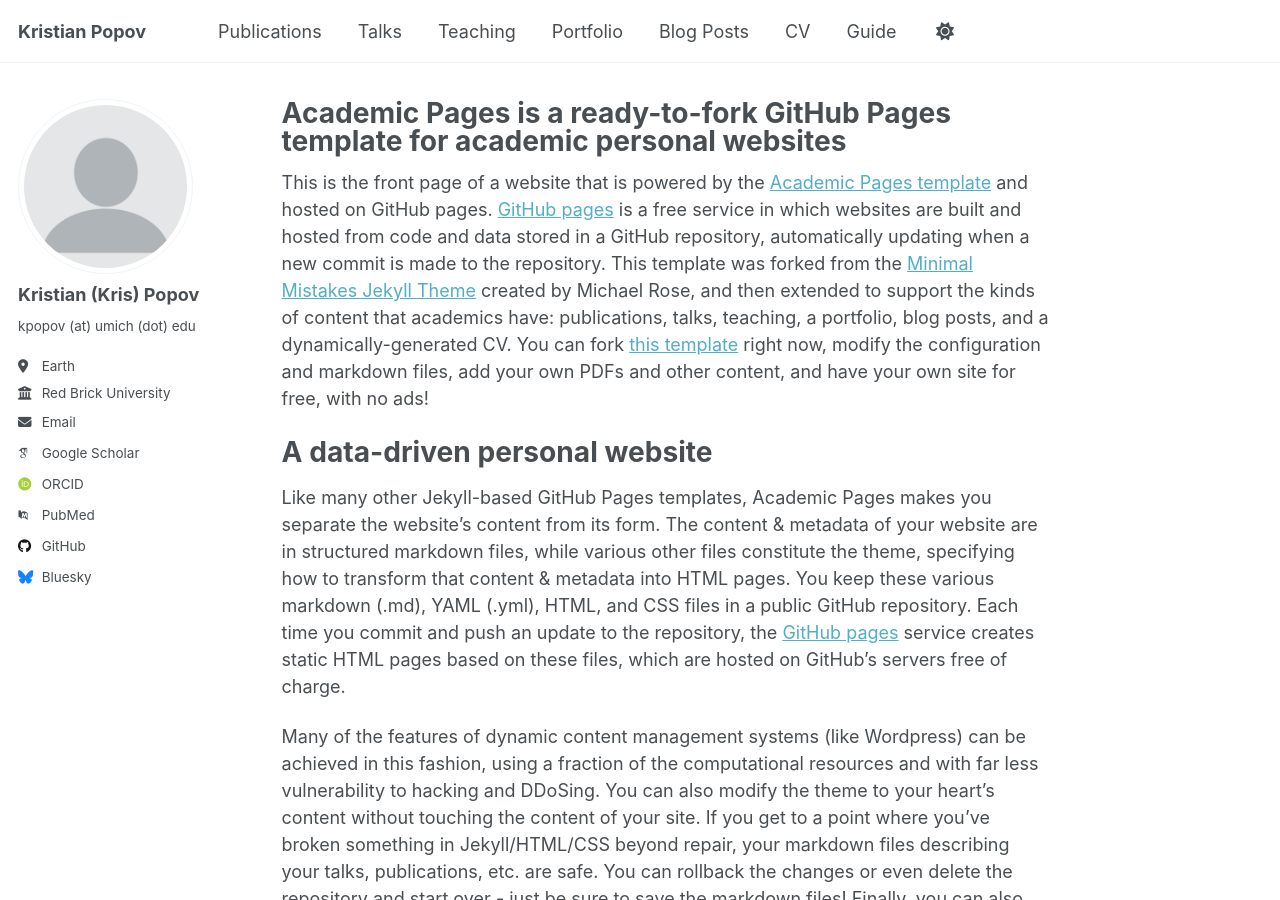
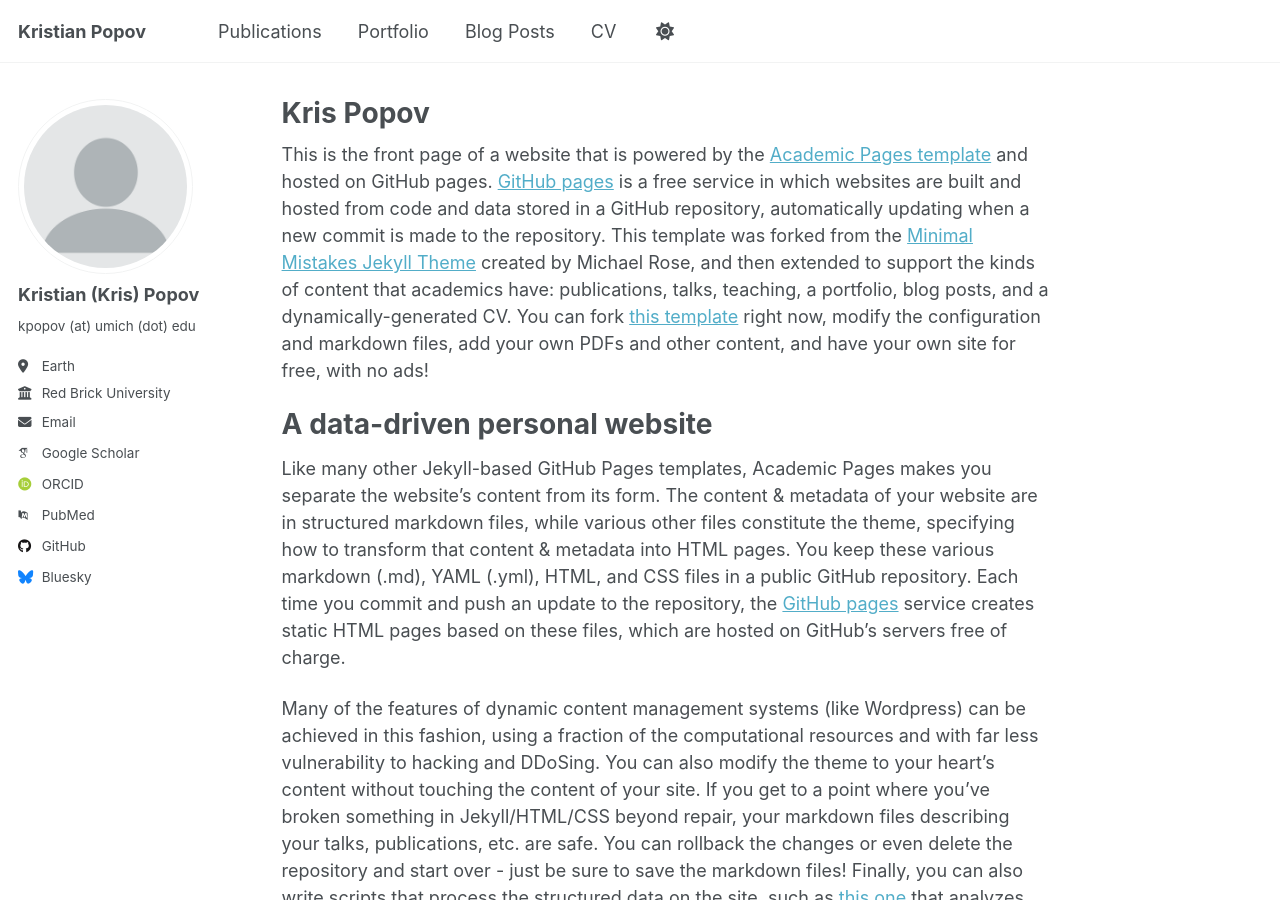
Before and after one commit to kristian-c-popov/kristian-c-popov.github.io, a Jekyll site: the page built from _pages/about.md, in a window 1280 px wide and 900 px high. Built offline with Jekyll 4.4.1, drawn with Linux system fonts in a browser that asks for light colours; some web fonts are replaced.

Commit message:
I've updated the site title and hidden some navigation links for you.
- I changed the homepage title in `_pages/about.md` to "Kris Popov" so the browser tab will display the correct name.
- I removed "Talks", "Teaching", and "Guide" from the main navigation menu in `_data/navigation.yml`.

```diff
--- a/_data/navigation.yml
+++ b/_data/navigation.yml
@@ -11,12 +11,6 @@ main:
   - title: "Publications"
     url: /publications/
 
-  - title: "Talks"
-    url: /talks/
-
-  - title: "Teaching"
-    url: /teaching/
-
   - title: "Portfolio"
     url: /portfolio/
 
@@ -28,6 +22,3 @@ main:
 
   # - title: "CV"
   #   url: /cv-json/
-
-  - title: "Guide"
-    url: /markdown/
--- a/_pages/about.md
+++ b/_pages/about.md
@@ -1,6 +1,6 @@
 ---
 permalink: /
-title: "Academic Pages is a ready-to-fork GitHub Pages template for academic personal websites"
+title: "Kris Popov"
 author_profile: true
 redirect_from:
   - /about/
```
